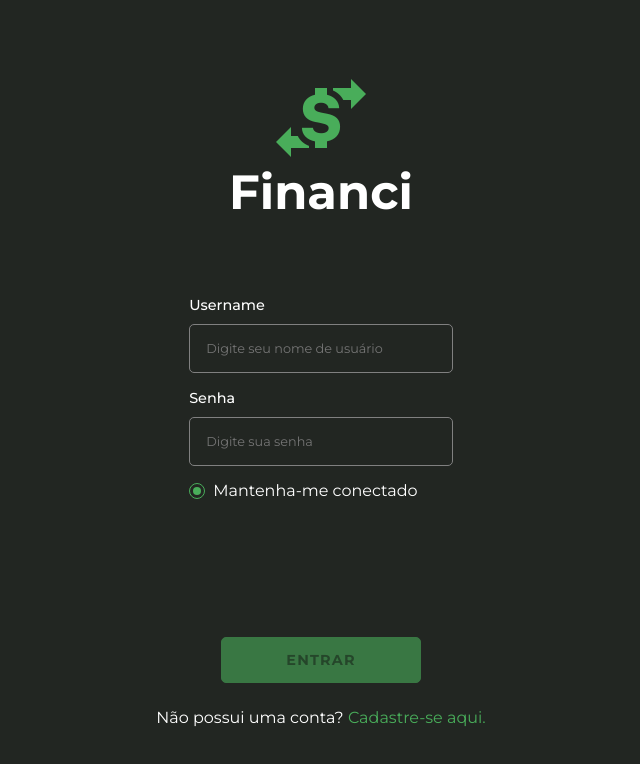
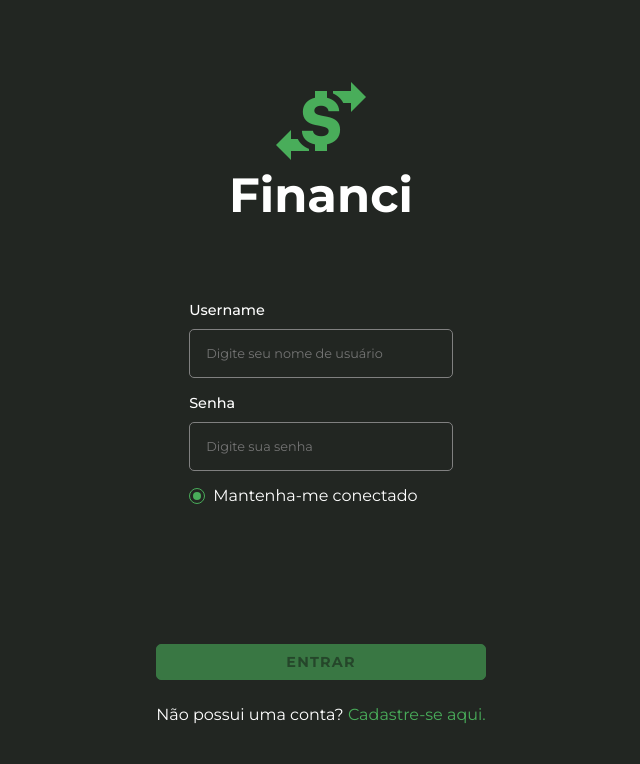
Before and after one commit to grupo-bala/financi-web-front-end, a Vue app: page /Login in a window 1280 px wide. Shown: the top 764 px of the page, without its empty margins (319-959 px from the left). Built offline with nearby package versions, Linux system fonts and the light colour scheme; no server answers; what oh-vue-icons would draw is missing.

Commit message:
style: set button width to 100%

```diff
--- a/src/components/ButtonComponent.vue
+++ b/src/components/ButtonComponent.vue
@@ -38,9 +38,8 @@ const getColor = computed(() => {
   width: 100%;
 
   &__button {
-    max-width: 200.35px;
     width: 100%;
-    padding: 0.8rem 1.5rem;
+    padding: 0.5rem 1.5rem;
     border: 1px solid v-bind(getColor);
     border-radius: 5px;
     background-color: v-bind(getColor);
@@ -61,7 +60,7 @@ const getColor = computed(() => {
 @media screen and ((min-width: 768px) and (min-height: 850px))   {
   .container {
     &__button {
-      font-size: 1rem;
+      font-size: .9rem;
     }
   }
 }
```
